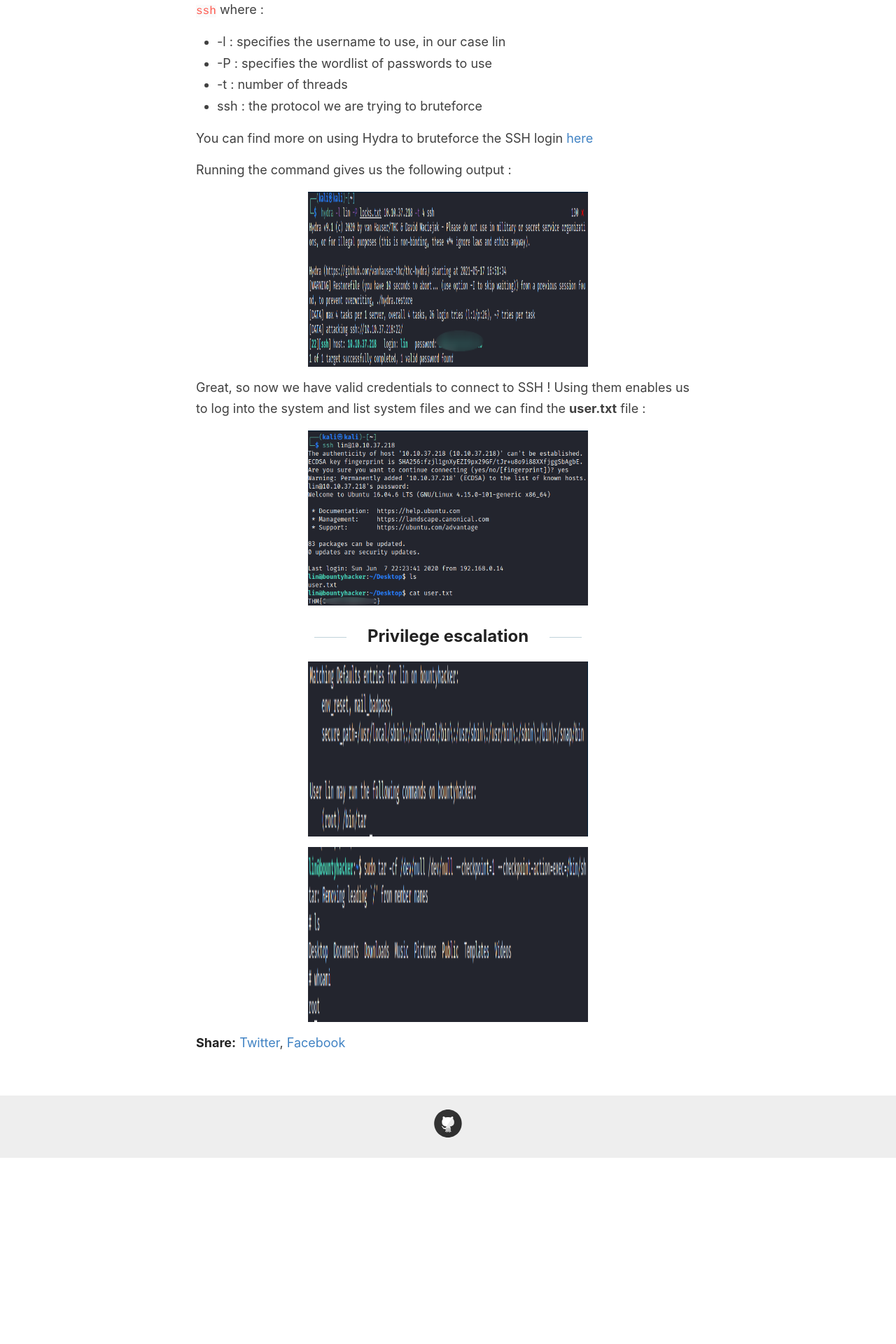
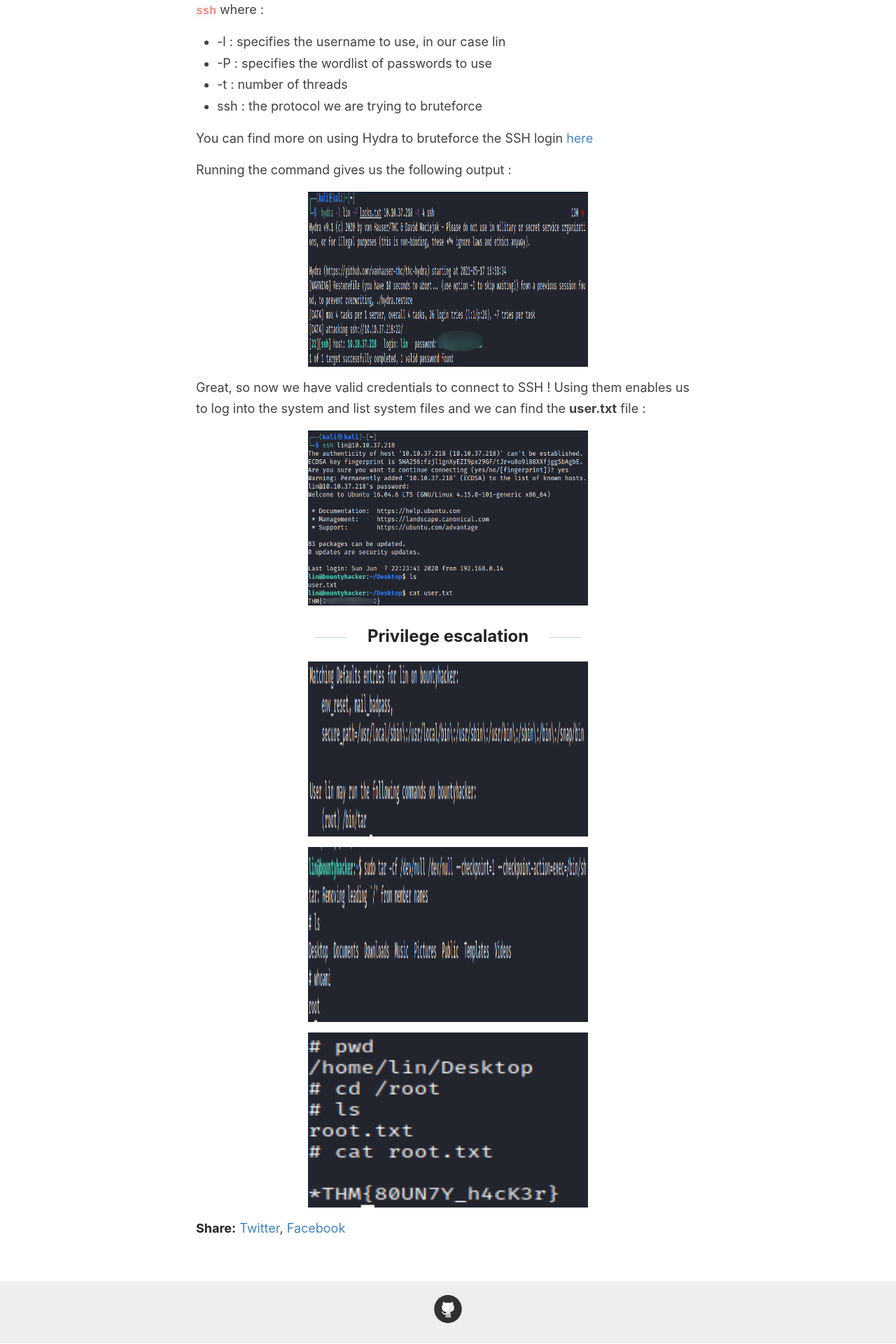
Before and after one commit to 0xdnxh/0xdnxh.github.io, a Jekyll site: the page built from _posts/2021-5-23-THM-BountyHacker-Writeup.md, in a window 1280 px wide. Shown: the part 3307-5227 px from the top of the page at 70% size. Built offline with Jekyll 4.4.1, drawn with Linux system fonts in a browser that asks for light colours; before the commit the page ends 4962 px from its top, so only the background shows below that.

Commit message:
Added parts

```diff
--- a/_posts/2021-5-23-THM-BountyHacker-Writeup.md
+++ b/_posts/2021-5-23-THM-BountyHacker-Writeup.md
@@ -64,3 +64,5 @@
 <img src="/images/THM/BountyHacker/sudoloutput.PNG" width="400" height="250"/>
 
 <img src="/images/THM/BountyHacker/root.PNG" width="400" height="250"/>
+
+<img src="/images/THM/BountyHacker/rootflag.PNG" width="400" height="250"/>
```
Also changed, not shown: images/THM/BountyHacker/rootflag.PNG (added).
